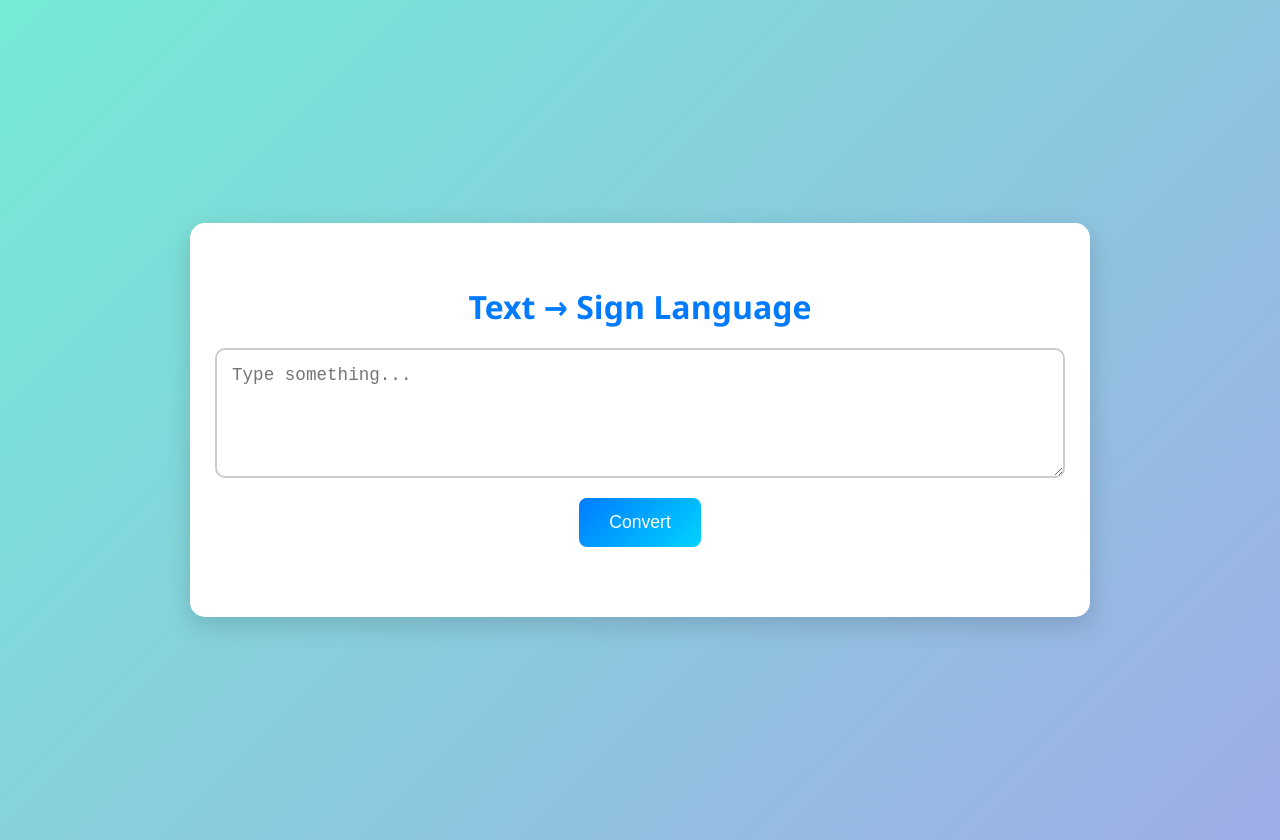
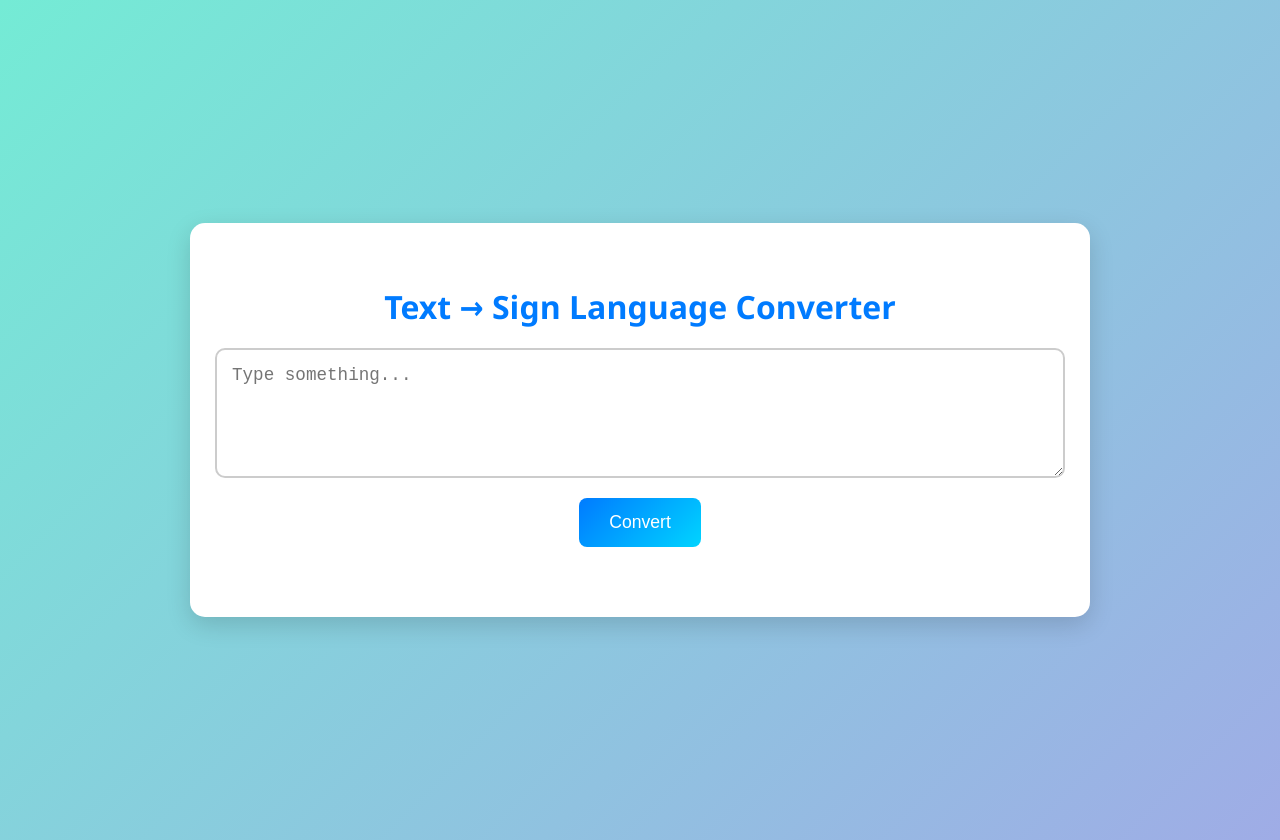
Before and after one commit to SANJEEVE48/daay2, a plain HTML site: page H.html in a window 1280 px wide. Drawn offline with Linux system fonts and the light colour scheme.

Commit message:
Add more details in HTML

```diff
--- a/H.html
+++ b/H.html
@@ -5,7 +5,7 @@
 </head>
 <body>
   <div class="container">
-    <h1>Text → Sign Language</h1>
+    <h1>Text → Sign Language Converter</h1>
     <textarea id="inputText" placeholder="Type something..."></textarea>
     <button id="convertBtn">Convert</button>
     <div id="output"></div>
```
